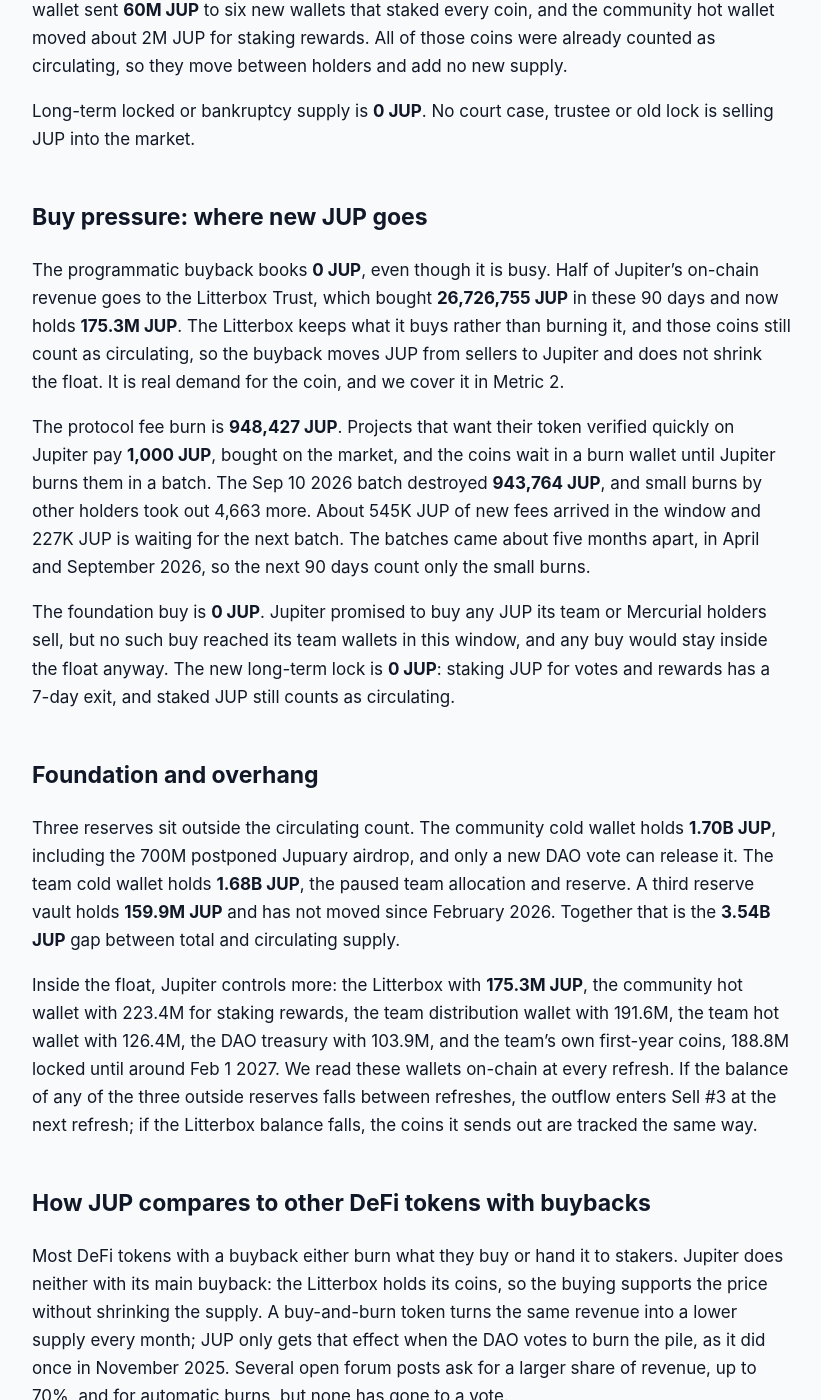
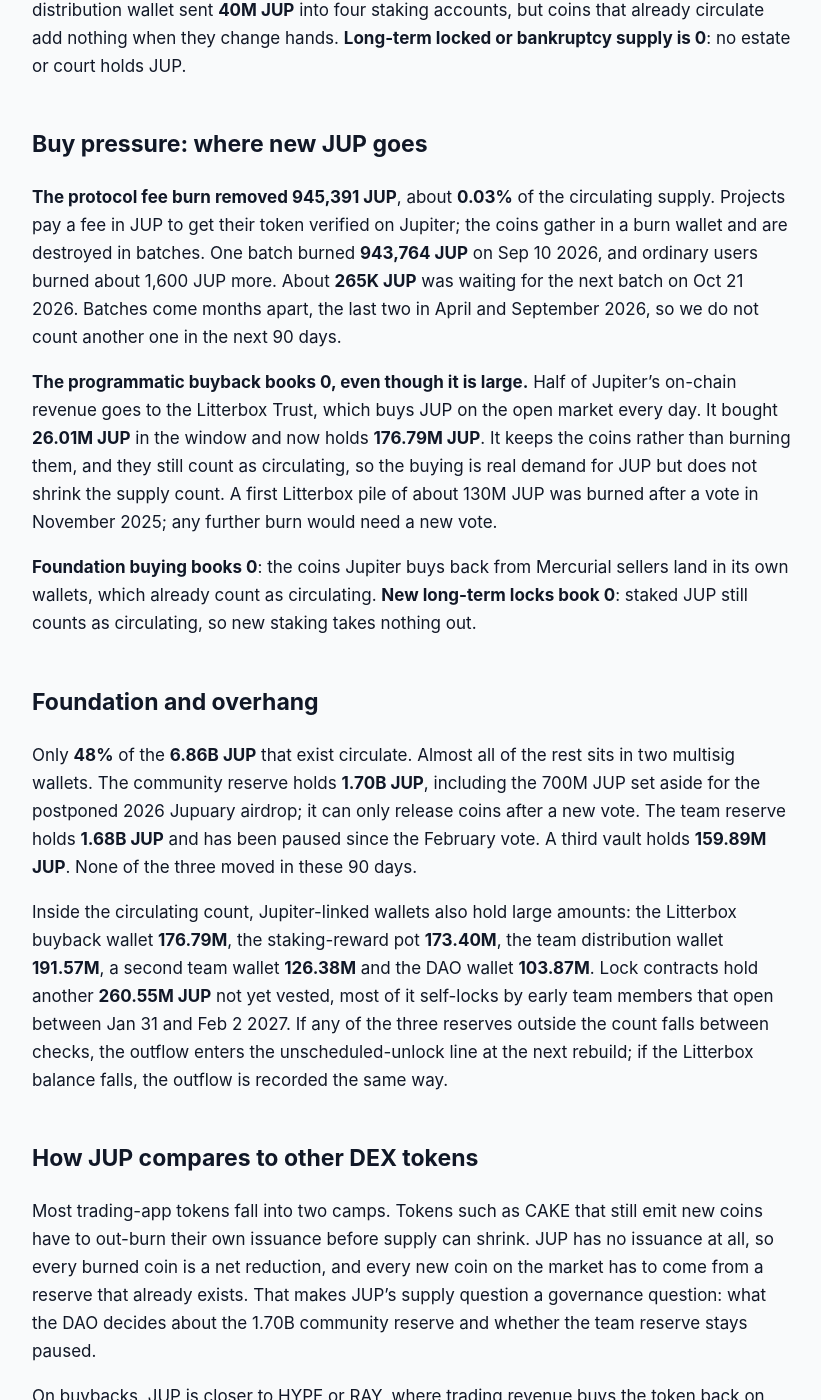
Before and after one commit to jeevansongmy-spec/mrnasdog-articles, a Jekyll site: the page built from crypto/jup-pressure-framework.md, in a window 1280 px wide and 1400 px high, scrolled down 1261 px. Shown: the whole window, without its empty margins (228-1049 px from the left). Built offline with Jekyll 4.4.1, drawn with Linux system fonts in a browser that asks for light colours; some of the changed text lies outside the part shown.

Commit message:
publish: crypto/jup-pressure-framework

```diff
--- a/crypto/jup-pressure-framework.md
+++ b/crypto/jup-pressure-framework.md
@@ -1,6 +1,6 @@
 ---
 title:         "JUP Inflation Analysis · October 2026 · Mixed flows · supply roughly steady"
-description:   "JUP supply is roughly steady: no mint, paused vesting and a 948K JUP fee burn cut supply 0.03% in 90 days, while the Litterbox keeps the 26.7M JUP it bought."
+description:   "JUP supply is roughly steady: no minting, team payouts paused and a 945K JUP verification-fee burn give −0.03% over 90 days. The buyback keeps its coins."
 canonical_url: "https://mrnasdog.com/research/jup/inflation"
 tags:          ["crypto", "jup", "jupiter", "defi"]
 published:     true
@@ -12,50 +12,54 @@ This is the long supply read. For the signal, the price drivers and the question
 
 # JUP Inflation Analysis · October 2026 · Mixed flows · supply roughly steady
 
-The MrNasDog Pressure Framework reads Jupiter (JUP) as roughly steady: supply fell **0.03%** over the last 90 days and is set to stay flat over the next 90. No new JUP can be created, team vesting is paused, and the **3.54B JUP** held in reserve wallets outside the circulating count did not move. The only change was a token-verification fee burn of **948,427 JUP**, while the Litterbox buyback bought **26.73M JUP** and kept it.
+**JUP**, the token of **Jupiter**, Solana's largest trading app, did not grow at all in the last 90 days: supply fell by **0.03%**. No new JUP reached the market, and a batch burn of verification fees destroyed **945,391 JUP** between Jul 23 and Oct 21 2026. The power to mint JUP is switched off for good, so the only way supply can grow from here is if one of the two big reserves, holding **1.70B** and **1.68B** JUP, starts paying out again.
 
 ## The verdict, in one paragraph
 
-Over the 90 days to Oct 11 2026, JUP sell pressure was **0 JUP** and buy pressure was **948,427 JUP** against **3.32B JUP** in circulation, a net of **−0.03%**. For the next 90 days the framework projects **0 JUP** of new supply and about **4,663 JUP** of small burns, a net of **−0.00%**. The inflation monitor reads **−0.03%** for its own 90 days, a gap of about **0.004 percentage points**, far inside the 0.5-point line, so no warning chip is shown. JUP is a fixed-supply token on pause: nothing new is printed, nothing big is unlocking, and the supply only drifts down by the small amounts Jupiter burns.
+Our 90-day reading for JUP is **−0.03%**: zero new coins against **945,391 JUP** burned, on a circulating supply of **3.32B JUP**. For the next 90 days we expect about **0.00%**, because the next batch burn has no date and nothing is scheduled to unlock. Other trackers show **+0.00%** for the same 90 days, a gap of **0.03** percentage points, small enough that no warning flag is shown. JUP is a frozen-supply token: no minting, team payouts on pause, and a buyback that keeps what it buys.
 
 ## Sell pressure: where new JUP comes from
 
-Protocol inflation is **0 JUP**, and it can never be anything else. The power to create JUP was removed from the token for good, there are no validator rewards in JUP, and the total supply of about **6.86B JUP** can only shrink. JUP started at 10B, lost 3B in the January 2025 burn and about 130M more when the DAO burned the Litterbox in November 2025.
+**Protocol inflation is 0.** The JUP mint has no mint authority, which means no wallet, team or vote can ever create another JUP. Stakers still receive **50M JUP** every quarter as staking rewards, and the latest batch was paid on Oct 13 2026, but those coins come from an old airdrop pot that already counts as circulating. They move from one holder to another; they do not add supply.
 
-Vesting unlocks are **0 JUP**. The Net-Zero Emissions vote, which passed in February 2026 with about 75% of the vote, paused all team vesting and kept the planned 700M JUP Jupuary airdrop in the community cold wallet. The team cold wallet has not paid out since January 2026, and it sent nothing in this window. The Jupiter Lock vesting contracts released **2.25M JUP** in these 90 days, almost all of it to early Mercurial holders, and will release about **907K JUP** more by late December. Jupiter already counts those coins as circulating, so they add nothing to the supply count.
+**Vesting unlocks are 0.** Until early 2026 the team reserve sent **116.67M JUP** to the team every quarter. The last payment left on Jan 31 2026. In February 2026 JUP stakers voted for the Net-Zero Emissions plan, which paused team payouts, postponed the 700M JUP Jupuary airdrop and promised that Jupiter would buy back any coins sold by the old Mercurial investors. The team reserve has not moved since. Small staff grants inside Jupiter's lock contracts still vest about **0.91M JUP** a quarter, but those coins already count as circulating, and unlock trackers list no further JUP unlock.
 
-Foundation and unscheduled unlocks are **0 JUP**. The three wallets that make up the non-circulating supply, the community cold wallet, the team cold wallet and a reserve vault, did not send a single transaction in the window. Other team wallets did move: a team distribution wallet sent **60M JUP** to six new wallets that staked every coin, and the community hot wallet moved about 2M JUP for staking rewards. All of those coins were already counted as circulating, so they move between holders and add no new supply.
-
-Long-term locked or bankruptcy supply is **0 JUP**. No court case, trustee or old lock is selling JUP into the market.
+**Foundation and unscheduled unlocks are 0.** The three wallets that sit outside the circulating count, the community reserve, the team reserve and a reserve vault of **159.89M JUP**, made no transfers at all in the window. Team wallets inside the count did move: on Aug 5 2026 the team distribution wallet sent **40M JUP** into four staking accounts, but coins that already circulate add nothing when they change hands. **Long-term locked or bankruptcy supply is 0**: no estate or court holds JUP.
 
 ## Buy pressure: where new JUP goes
 
-The programmatic buyback books **0 JUP**, even though it is busy. Half of Jupiter's on-chain revenue goes to the Litterbox Trust, which bought **26,726,755 JUP** in these 90 days and now holds **175.3M JUP**. The Litterbox keeps what it buys rather than burning it, and those coins still count as circulating, so the buyback moves JUP from sellers to Jupiter and does not shrink the float. It is real demand for the coin, and we cover it in Metric 2.
+**The protocol fee burn removed 945,391 JUP**, about **0.03%** of the circulating supply. Projects pay a fee in JUP to get their token verified on Jupiter; the coins gather in a burn wallet and are destroyed in batches. One batch burned **943,764 JUP** on Sep 10 2026, and ordinary users burned about 1,600 JUP more. About **265K JUP** was waiting for the next batch on Oct 21 2026. Batches come months apart, the last two in April and September 2026, so we do not count another one in the next 90 days.
 
-The protocol fee burn is **948,427 JUP**. Projects that want their token verified quickly on Jupiter pay **1,000 JUP**, bought on the market, and the coins wait in a burn wallet until Jupiter burns them in a batch. The Sep 10 2026 batch destroyed **943,764 JUP**, and small burns by other holders took out 4,663 more. About 545K JUP of new fees arrived in the window and 227K JUP is waiting for the next batch. The batches came about five months apart, in April and September 2026, so the next 90 days count only the small burns.
+**The programmatic buyback books 0, even though it is large.** Half of Jupiter's on-chain revenue goes to the Litterbox Trust, which buys JUP on the open market every day. It bought **26.01M JUP** in the window and now holds **176.79M JUP**. It keeps the coins rather than burning them, and they still count as circulating, so the buying is real demand for JUP but does not shrink the supply count. A first Litterbox pile of about 130M JUP was burned after a vote in November 2025; any further burn would need a new vote.
 
-The foundation buy is **0 JUP**. Jupiter promised to buy any JUP its team or Mercurial holders sell, but no such buy reached its team wallets in this window, and any buy would stay inside the float anyway. The new long-term lock is **0 JUP**: staking JUP for votes and rewards has a 7-day exit, and staked JUP still counts as circulating.
+**Foundation buying books 0**: the coins Jupiter buys back from Mercurial sellers land in its own wallets, which already count as circulating. **New long-term locks book 0**: staked JUP still counts as circulating, so new staking takes nothing out.
 
 ## Foundation and overhang
 
-Three reserves sit outside the circulating count. The community cold wallet holds **1.70B JUP**, including the 700M postponed Jupuary airdrop, and only a new DAO vote can release it. The team cold wallet holds **1.68B JUP**, the paused team allocation and reserve. A third reserve vault holds **159.9M JUP** and has not moved since February 2026. Together that is the **3.54B JUP** gap between total and circulating supply.
+Only **48%** of the **6.86B JUP** that exist circulate. Almost all of the rest sits in two multisig wallets. The community reserve holds **1.70B JUP**, including the 700M JUP set aside for the postponed 2026 Jupuary airdrop; it can only release coins after a new vote. The team reserve holds **1.68B JUP** and has been paused since the February vote. A third vault holds **159.89M JUP**. None of the three moved in these 90 days.
 
-Inside the float, Jupiter controls more: the Litterbox with **175.3M JUP**, the community hot wallet with 223.4M for staking rewards, the team distribution wallet with 191.6M, the team hot wallet with 126.4M, the DAO treasury with 103.9M, and the team's own first-year coins, 188.8M locked until around Feb 1 2027. We read these wallets on-chain at every refresh. If the balance of any of the three outside reserves falls between refreshes, the outflow enters Sell #3 at the next refresh; if the Litterbox balance falls, the coins it sends out are tracked the same way.
+Inside the circulating count, Jupiter-linked wallets also hold large amounts: the Litterbox buyback wallet **176.79M**, the staking-reward pot **173.40M**, the team distribution wallet **191.57M**, a second team wallet **126.38M** and the DAO wallet **103.87M**. Lock contracts hold another **260.55M JUP** not yet vested, most of it self-locks by early team members that open between Jan 31 and Feb 2 2027. If any of the three reserves outside the count falls between checks, the outflow enters the unscheduled-unlock line at the next rebuild; if the Litterbox balance falls, the outflow is recorded the same way.
 
-## How JUP compares to other DeFi tokens with buybacks
+## How JUP compares to other DEX tokens
 
-Most DeFi tokens with a buyback either burn what they buy or hand it to stakers. Jupiter does neither with its main buyback: the Litterbox holds its coins, so the buying supports the price without shrinking the supply. A buy-and-burn token turns the same revenue into a lower supply every month; JUP only gets that effect when the DAO votes to burn the pile, as it did once in November 2025. Several open forum posts ask for a larger share of revenue, up to 70%, and for automatic burns, but none has gone to a vote.
+Most trading-app tokens fall into two camps. Tokens such as CAKE that still emit new coins have to out-burn their own issuance before supply can shrink. JUP has no issuance at all, so every burned coin is a net reduction, and every new coin on the market has to come from a reserve that already exists. That makes JUP's supply question a governance question: what the DAO decides about the 1.70B community reserve and whether the team reserve stays paused.
 
-On new supply JUP is unusually clean. Many DeFi and exchange tokens still carry monthly investor or team unlocks; JUP has no mint, no staking emission and a paused team schedule, so its 90-day supply change is close to zero. The risk sits in size rather than flow: 3.54B JUP, more than the whole circulating supply, sits in reserves that a vote or a team decision could release, which is a bigger overhang than most tokens of its age.
-
-Compared with chain tokens such as SOL, which pay validators in new coins every epoch, JUP has no built-in inflation at all. Its supply story is decided by governance choices, not by protocol math.
+On buybacks, JUP is closer to HYPE or RAY, where trading revenue buys the token back on the market. The difference is the destination. Where bought coins are burned, the buyback lowers supply at once; Jupiter's Litterbox holds its coins, so they stay in the circulating count and only leave it if holders vote for another burn. Compared with tokens that are still in a vesting schedule, JUP's float is unusually still: no calendar unlocks remain, and the large reserves are frozen by a vote rather than by code.
 
 ## What to watch in the next 90 days
 
-First, the next verification-fee burn: about 227K JUP is waiting in the burn wallet, and a new batch would add to the buy side. Second, any DAO vote on the Litterbox: a burn of its 175.3M JUP would be the largest supply cut since November 2025, and a move to automatic burns would turn the buyback into a buy row. Third, any vote to restart Jupuary or to spend the 700M postponed airdrop from the community cold wallet, which would be the largest new supply. Fourth, the team cold wallet, where any restart of team payments would show up first. Further out, the team's own 188.8M locked JUP opens around Feb 1 2027.
+**Jupuary.** Any new DAO vote to release the 700M JUP airdrop from the community reserve would be the biggest supply event possible for JUP; none is scheduled as of Oct 21 2026.
+
+**The next verification-fee burn.** About 265K JUP is waiting in the burn wallet. A batch would add to the buy side; the last one was on Sep 10 2026.
+
+**Buyback proposals.** Forum posts this year asked to raise the Litterbox share from 50% to 70% of revenue and to burn what it buys. None has gone to a vote yet; a passed burn would turn 26M JUP a quarter into real supply reduction.
+
+**The next staking reward.** The fourth-quarter batch of 50M JUP is due around January 2027. It comes from coins already counted, so it should not change the supply count.
+
+**Self-lock cliffs just after the window.** About 235M JUP in self-locked team escrows opens between Jan 31 and Feb 2 2027, outside these 90 days but worth watching as the date nears.
 
 ## Summary
 
-The MrNasDog Pressure Framework reads Jupiter (JUP) as roughly steady: **−0.03%** net over the last 90 days and about flat over the next 90, with no mint, paused team vesting and a **948,427 JUP** token-verification fee burn. The Litterbox buyback bought **26.73M JUP** but keeps it in the float, so the buying lifts demand rather than cutting supply. The key risk is the **3.54B JUP** held in reserve wallets that governance could release, including the 700M postponed airdrop. Until the DAO votes to burn the Litterbox or release a reserve, JUP supply stays close to where it is.
+JUP supply was roughly steady over the last 90 days at **−0.03%**, and we expect about **0.00%** for the next 90 days. No new JUP can be minted, team payouts are paused by a February 2026 vote, and the only coins destroyed were **945,391 JUP** of verification fees. The Litterbox buyback took in **26.01M JUP** but holds it. The main risk is governance: **3.38B JUP** sits in two paused reserves that a future vote could release.
 
-*MrNasDog Pressure Framework analysis of JUP, Metric 1 — Inflation. Data + explanation only. Not financial advice. Checked Oct 11 2026.*
+*MrNasDog Pressure Framework analysis of JUP, Metric 1 — Inflation. Data + explanation only. Not financial advice. Checked Oct 21 2026.*
```
